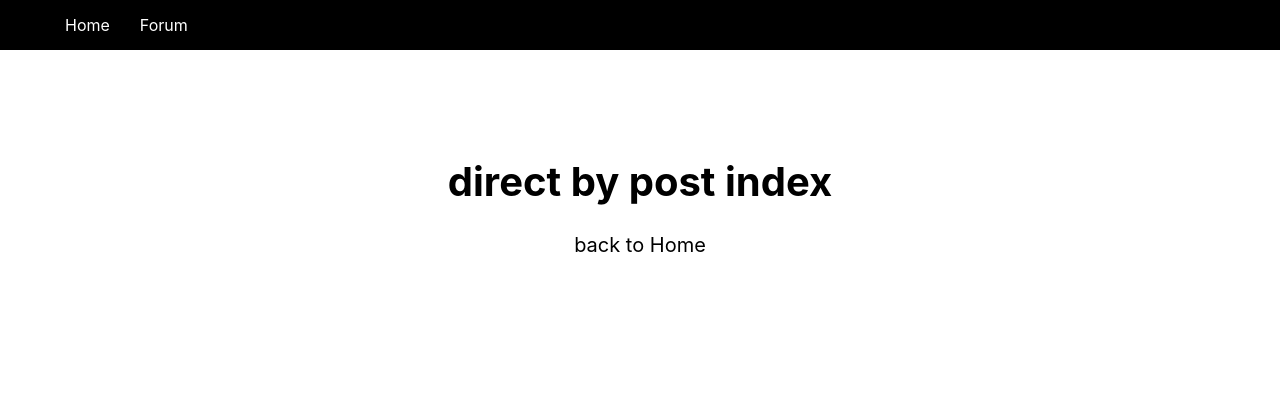
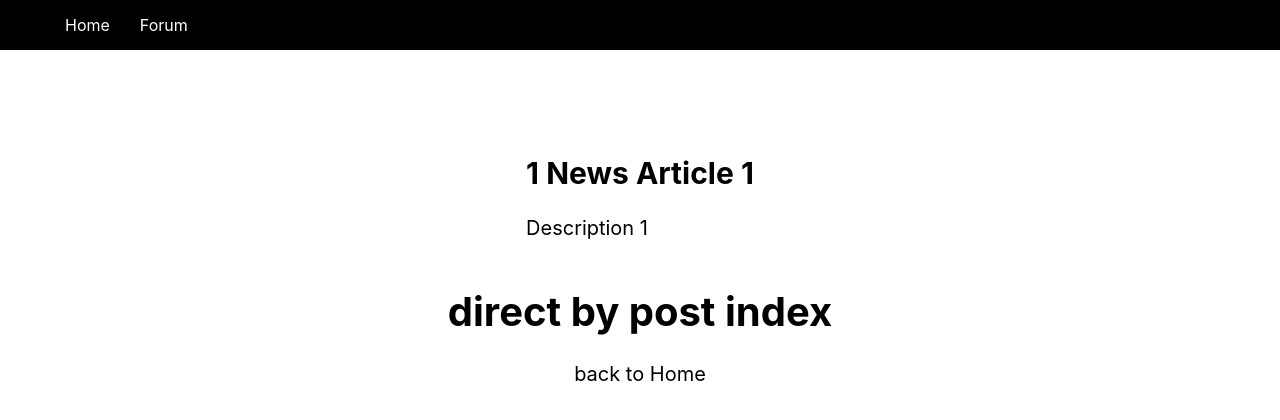
Before and after one commit to oliver-ckl/CollabMusicForum, a Next.js app: page /discussion/all/1 in a window 1280 px wide. Shown: the top 420 px of the page. Built offline with nearby package versions, Linux system fonts and the light colour scheme; data requests are answered from the project's data file.

Commit message:
added dynamic routes in discussion page
added json server package to act as a fake server for testing

```diff
--- a/components/postItem.js
+++ b/components/postItem.js
@@ -1,17 +1,11 @@
-import Link from 'next/link'
+
 import style from '../styles/Home.module.css'
 function PostItem({post}){
     return (
-        <Link href="/discussion/all/[postid]" as={`/discussion/all/${post.id}`}>
-            <div className={style.grid}>
-                <a>
-                <h3>{post.title} &rarr;</h3>
-                <p>{post.id}</p>
-                <p>{post.body}</p>
-                </a>
+            <div>
+                <h2>{post.id} {post.title}</h2>
+                <p>{post.description}</p>
             </div>
-
-        </Link>
     )
 }
 export default PostItem
--- /dev/null
+++ b/db.json
@@ -0,0 +1,101 @@
+{
+
+    "post": [
+      {
+        "id": 1,
+        "title": "News Article 1",
+        "description": "Description 1",
+        "category": "sports"
+      },
+      {
+        "id": 2,
+        "title": "News Article 2",
+        "description": "Description 2",
+        "category": "politics"
+      },
+      {
+        "id": 3,
+        "title": "News Article 3",
+        "description": "Description 3",
+        "category": "sports"
+      }
+    ],
+    "dashboard": {
+      "posts": 5,
+      "likes": 100,
+      "followers": 20,
+      "following": 50
+    },
+    "events": [
+      {
+        "id": 1,
+        "title": "Event 1",
+        "description": "Description 1",
+        "category": "sports",
+        "date": "April 25"
+      },
+      {
+        "id": 2,
+        "title": "Event 2",
+        "description": "Description 2",
+        "category": "technology",
+        "date": "May 25"
+      },
+      {
+        "id": 3,
+        "title": "Event 3",
+        "description": "Description 3",
+        "category": "food",
+        "date": "October 25"
+      },
+      {
+        "id": 4,
+        "title": "Event 4",
+        "description": "Description 4",
+        "category": "food",
+        "date": "April 25"
+      },
+      {
+        "id": 5,
+        "title": "Event 5",
+        "description": "Description 5",
+        "category": "sports",
+        "date": "January 15"
+      },
+      {
+        "id": 6,
+        "title": "Event 6",
+        "description": "Description 6",
+        "category": "art",
+        "date": "April 25"
+      },
+      {
+        "id": 7,
+        "title": "Event 7",
+        "description": "Description 7",
+        "category": "technology",
+        "date": "June 25"
+      },
+      {
+        "id": 8,
+        "title": "Event 8",
+        "description": "Description 8",
+        "category": "sports",
+        "date": "February 28"
+      },
+      {
+        "id": 9,
+        "title": "Event 9",
+        "description": "Description 9",
+        "category": "food",
+        "date": "April 25"
+      },
+      {
+        "id": 10,
+        "title": "Event 10",
+        "description": "Description 10",
+        "category": "sports",
+        "date": "August 5"
+      }
+    ]
+  }
--- a/pages/discussion/[subcategory]/[postid].js
+++ b/pages/discussion/[subcategory]/[postid].js
@@ -1,16 +1,30 @@
 import {useRouter} from 'next/router';
 import Link from 'next/link' ;
-import { Fragment } from 'react';
-
-function DetailPage(){
+import PostItem from '../../../components/postItem'
+function DetailPage({article}){
     const router=useRouter();
-
+    if (router.isFallback){
+        return <h1>Loading...</h1>
+    }
     console.log(router.query.postid);
-    return <Fragment>
+    console.log(article.postid);
+    return <>
+        <PostItem post={article}/>
         <h1> direct by post index</h1>
         <Link href='/'>back to Home</Link>
-    </Fragment>
+    </>
 
 }
 
 export default DetailPage;
+
+export const getServerSideProps = async (context) =>{
+    const res = await fetch(`http://localhost:4000/post/${context.query?.postid}`)
+    const article = await res.json();
+    console.log(article)
+    return {
+        props: {
+            article
+        }
+    }
+}
```
Also changed, not shown: components/postList.js (+11 -3 lines), package.json (+5 -2 lines), pages/dashboard.js (added, +25 -0 lines), pages/discussion/[subcategory]/index.js (+24 -12 lines), 1 other file (tests, documents, lock files or other folders).
